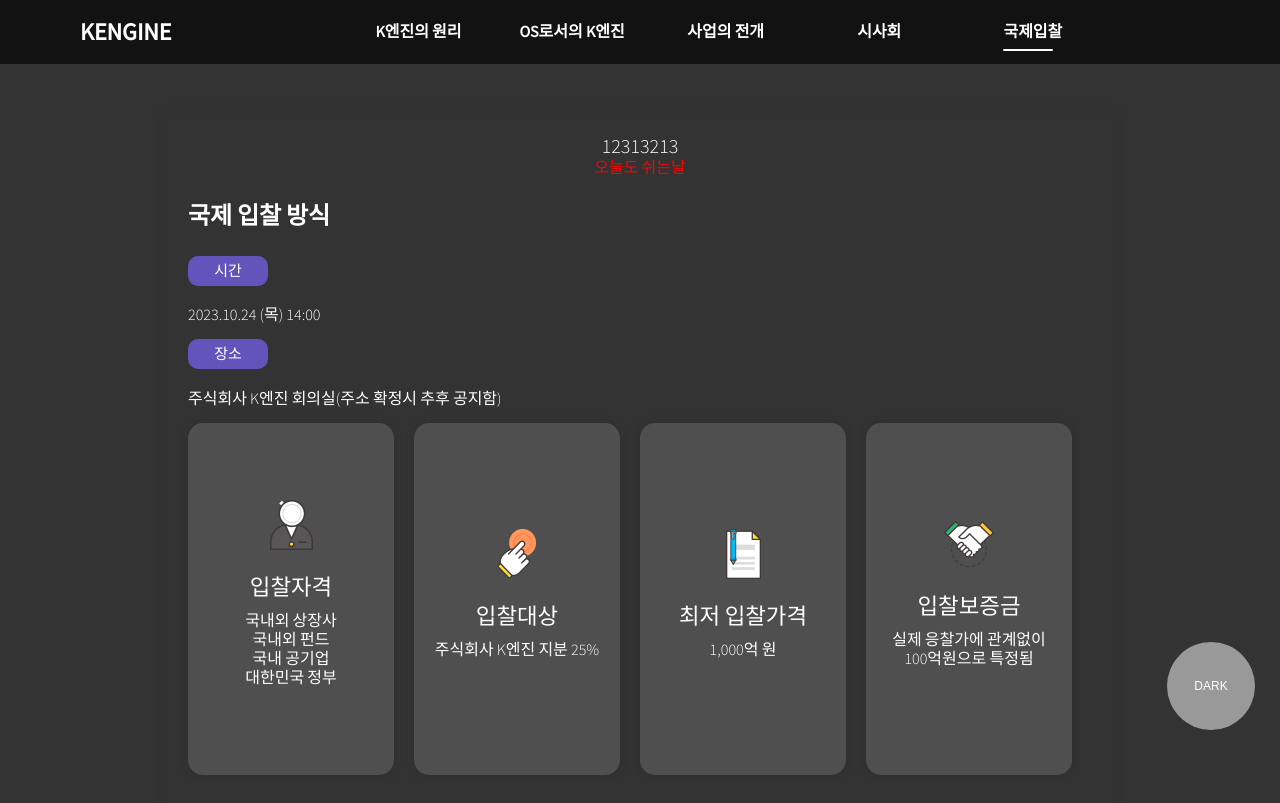
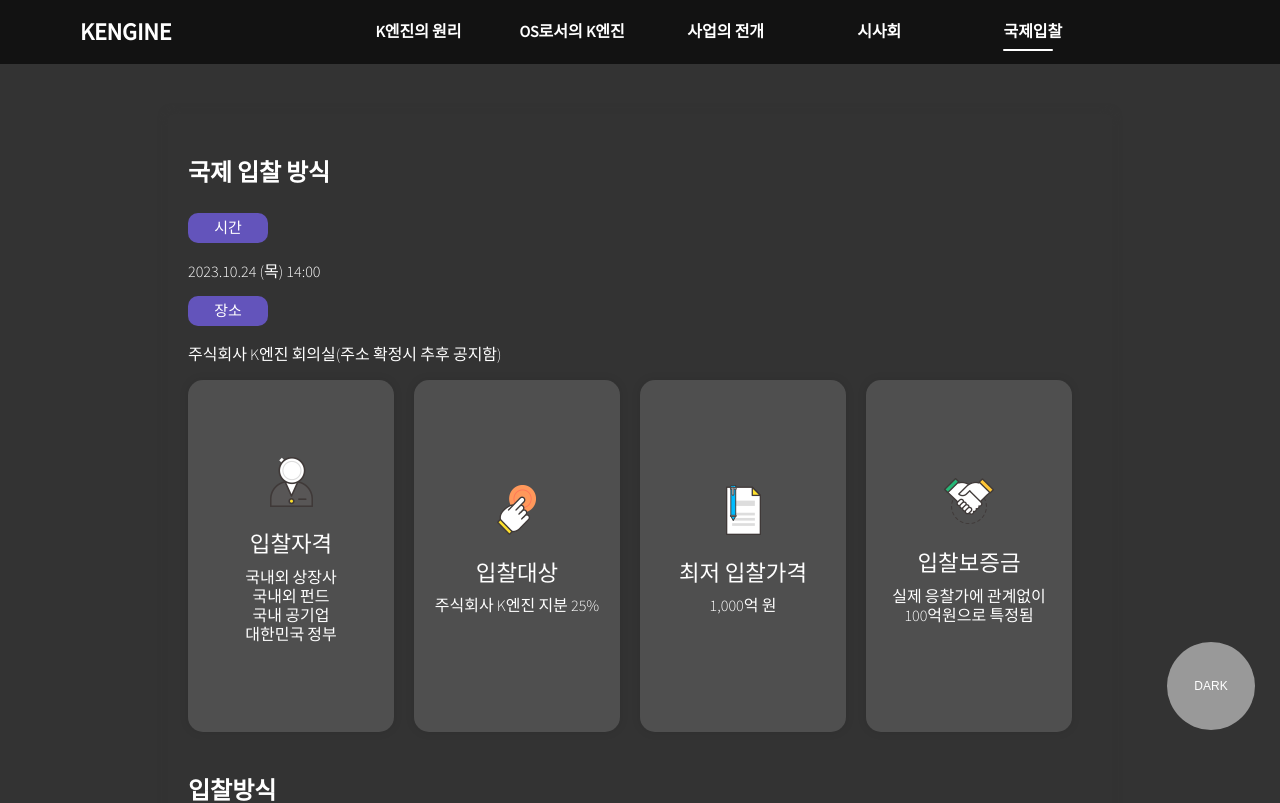
Before and after one commit to KKKHun2/kengine, a React (Create React App) app: page /Side5 in a window 1280 px wide. Shown: the top 803 px of the page. Built offline with nearby package versions, Linux system fonts and the light colour scheme.

Commit message:
10.10 all Commit

```diff
--- a/src/App.tsx
+++ b/src/App.tsx
@@ -1,5 +1,5 @@
 import React, { useContext } from "react";
-import styled, { ThemeProvider } from "styled-components";
+import { ThemeProvider } from "styled-components";
 import { BrowserRouter as Router, Routes, Route } from "react-router-dom";
 import { darkTheme, lightTheme } from "./theme";
 import { DarkMode } from "./DarkMode";
--- a/src/routes/Side5.tsx
+++ b/src/routes/Side5.tsx
@@ -179,8 +179,6 @@ const Side5: React.FC = () => {
     <>
       <Overlay>
         <Container>
-          <div className='did'>12313213</div>
-          <p className='did2'>오늘도 쉬는날</p>
           <Title className="title">국제 입찰 방식</Title>
           <ButtonContainer>
             <TitleButton>시간</TitleButton><br /> 2023.10.24 (목) 14:00 <br />
```
